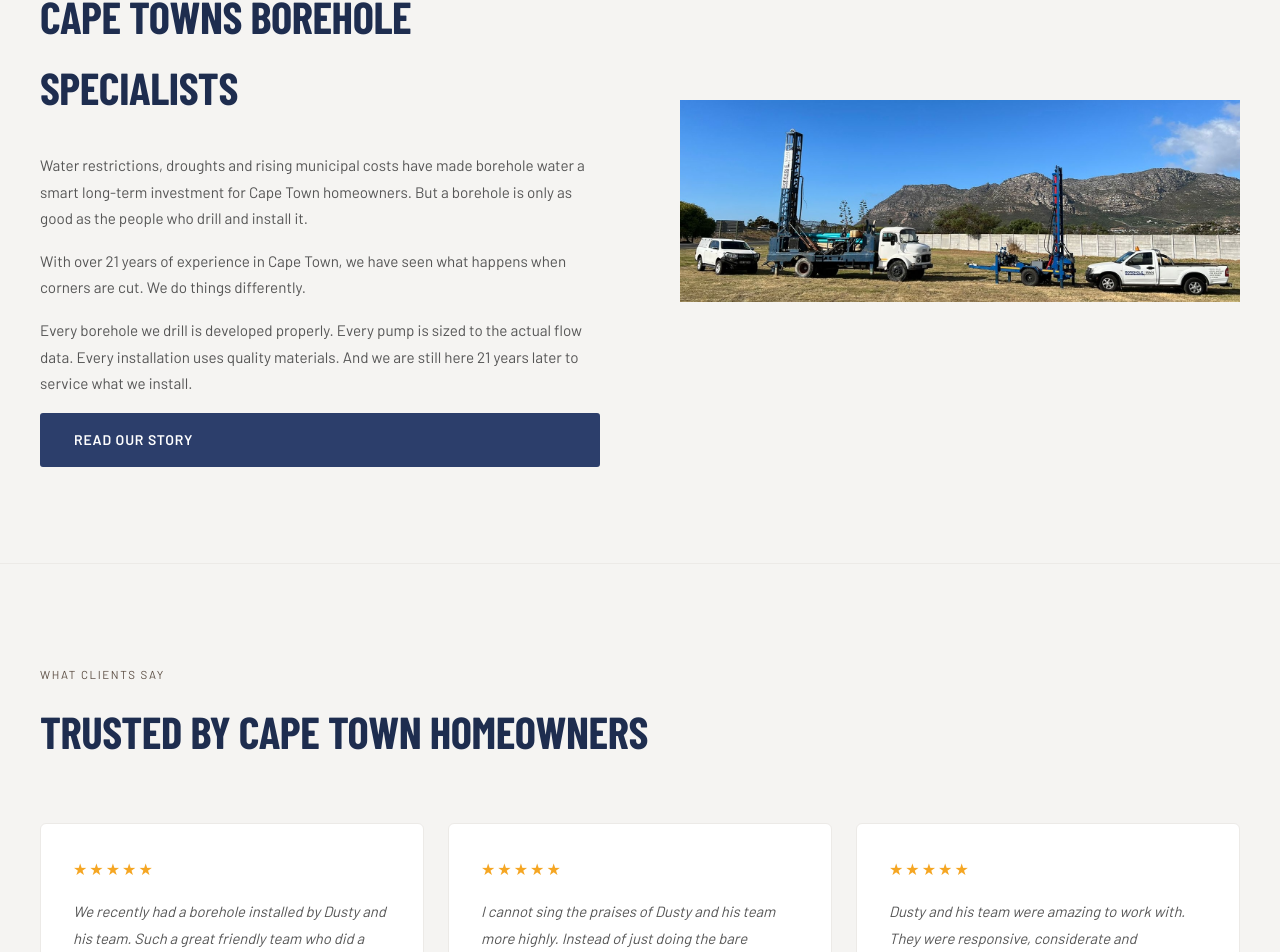
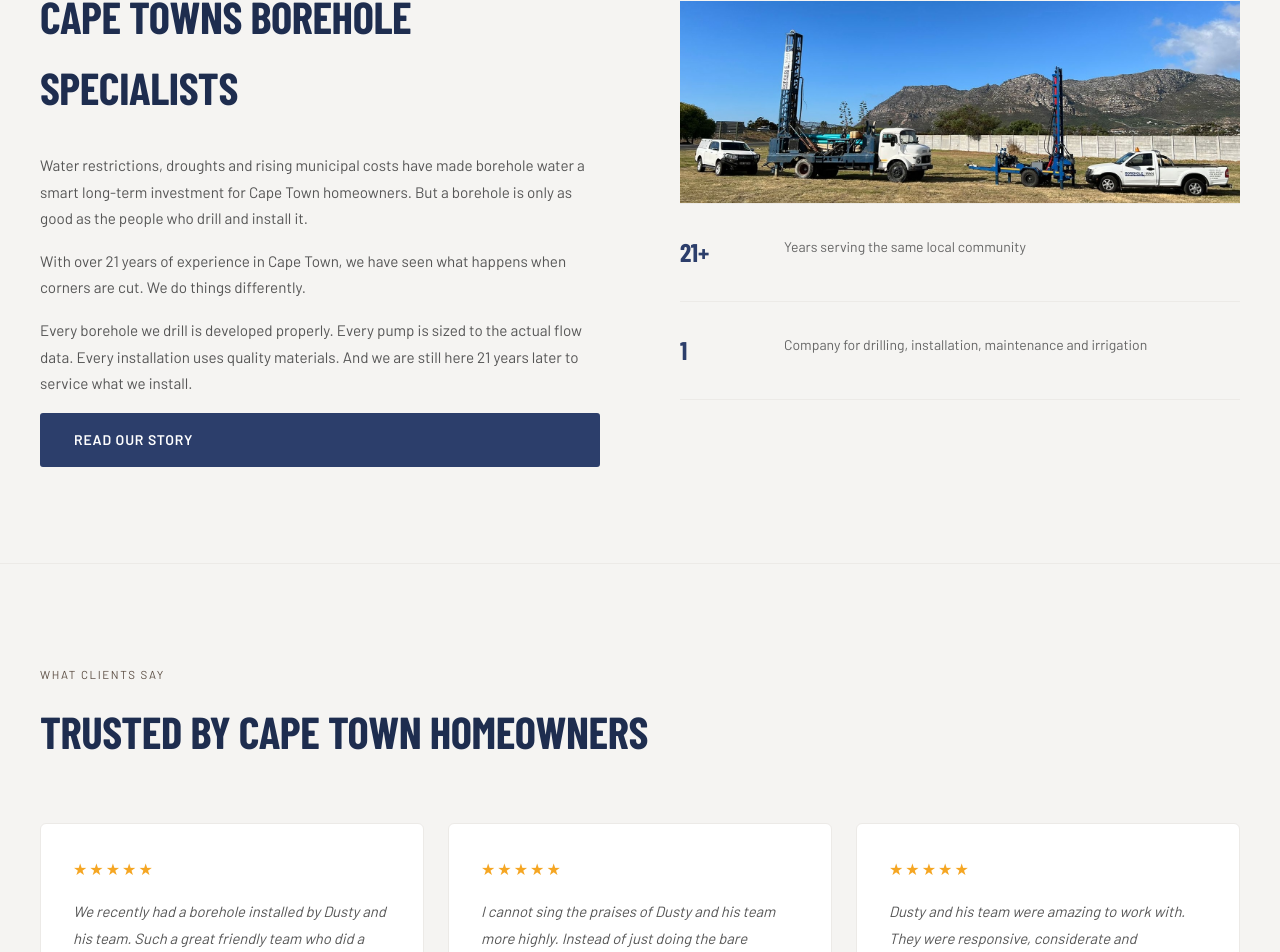
Before and after one commit to BoreholeMan/my-website, a React (Vite) app: page / in a window 1280 px wide. Shown: the part 1973-2925 px from the top of the page. Built offline with nearby package versions, Linux system fonts and the light colour scheme; a web font is replaced by a local one.

Commit message:
Add statistics section to Home page

```diff
--- a/src/pages/Home.jsx
+++ b/src/pages/Home.jsx
@@ -120,6 +120,16 @@ export default function Home() {
           </div>
          <div className={styles.whyImage}>
             <img src="/Image7.jpg" alt="Borehole Man drilling rigs and vehicles" />
+            <div className={styles.whyImageStats}>
+              <div className={styles.whyStat}>
+                <div className={styles.whyStatNum}>21+</div>
+                <div className={styles.whyStatLabel}>Years serving the same local community</div>
+              </div>
+              <div className={styles.whyStat}>
+                <div className={styles.whyStatNum}>1</div>
+                <div className={styles.whyStatLabel}>Company for drilling, installation, maintenance and irrigation</div>
+              </div>
+            </div>
           </div>
         </div>
       </section>
```
